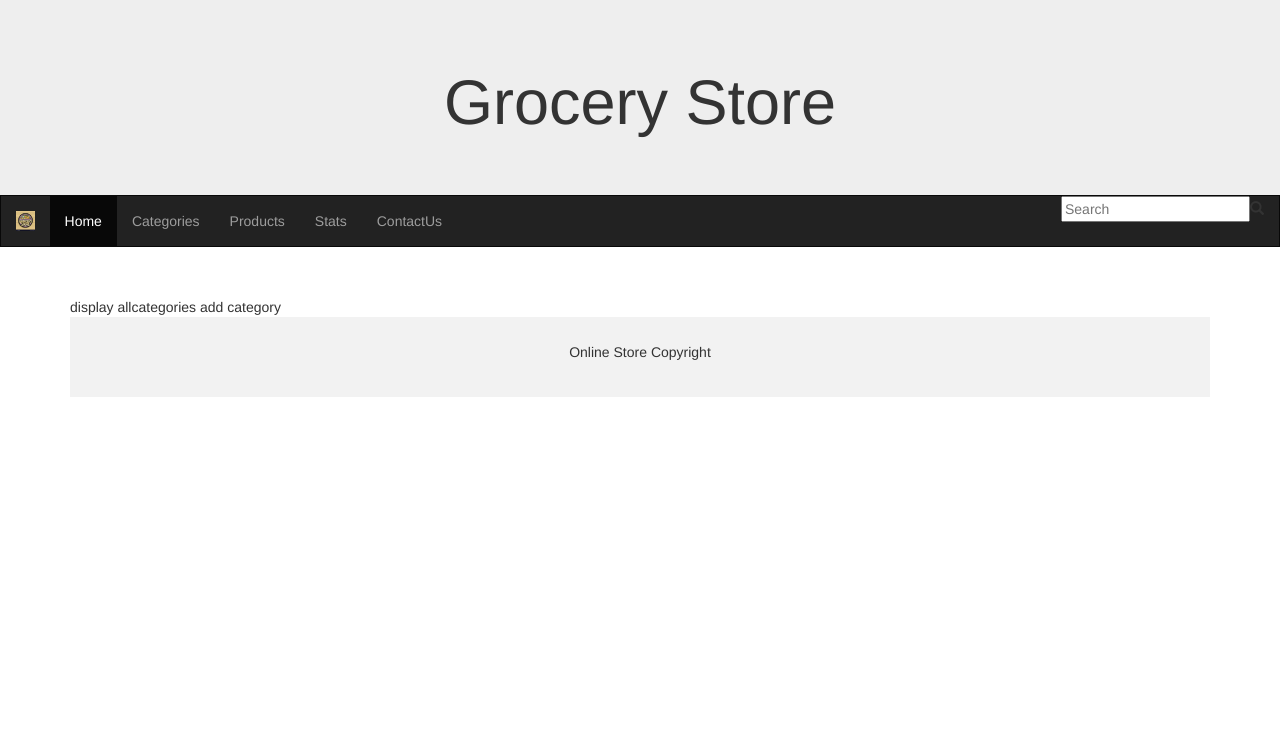
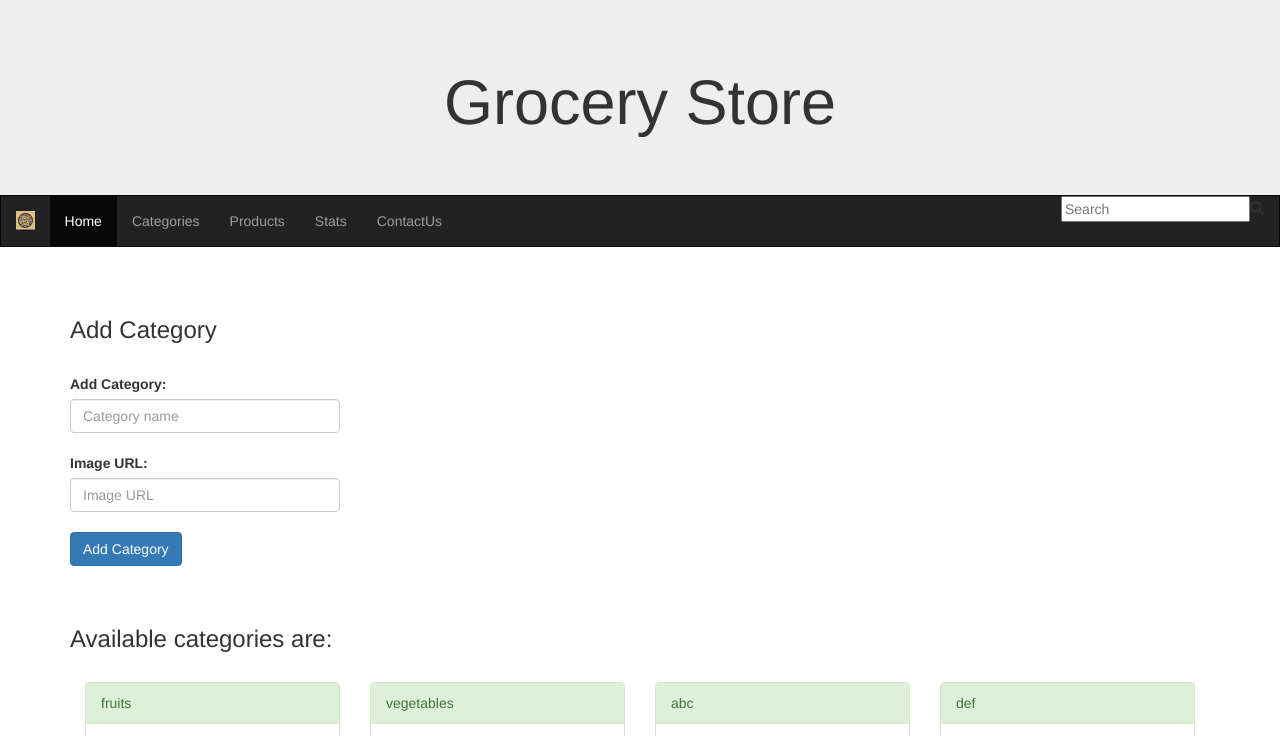
Before and after one commit to kaviiee/grocery-store, a Flask app: page /admin_categories in a window 1280 px wide. Shown: the top 736 px of the page. Before the commit the page ends 397 px from the top, so only its background shows below. Run offline with Flask 3, Linux system fonts and the light colour scheme; a user stored in the database is signed in; some libraries are stand-ins or nearby versions.

Commit message:
Admin add category

```diff
--- a/routes.py
+++ b/routes.py
@@ -110,15 +110,42 @@ def admin_home():
 @routes.route("/admin_categories")
 @login_required
 def admin_categories():
+    cats=Categories.query.all()
     # Fetch all categories from the database?
     # Display a template with a list of categories
-    return render_template("admin_categories.html")
+    return render_template("admin_categories.html", cats=cats)
 
 @routes.route("/add_category", methods=["GET", "POST"])
 def add_category():
-    # Add a new category to the database
-    # Redirect to categories after successful addition
-    pass
+    name = request.form.get("add_category")
+    img_url = request.form.get("img_url")
+    if category_exists(name):
+        flash("Category already exists")
+    else:
+        success=create_category(name, img_url)
+        if success:
+            flash("Category successfully added", "success")
+            return redirect(url_for("routes.admin_categories"))
+        else:
+            flash("Could not add category, please try again", "error")
+            return redirect(url_for("routes.admin_categories"))
+    return render_template("admin_categories.html")
+
+def category_exists(name):
+        return db.session.query(exists().where(Categories.name == name)).scalar()
+
+def create_category(name, img_url):
+
+    new_category = Categories(name=name, img_url=img_url)
+    db.session.add(new_category)
+    try:
+        # Commit the changes to the database
+        db.session.commit()
+        return True  # Return True to indicate success
+    except:
+        # Rollback the changes in case of an error
+        db.session.rollback()
+        return False  # Return False to indicate failure
 
 @routes.route("/edit_category/<int:category_id>", methods=["GET", "POST"])
 def edit_category(category_id):
--- a/templates/admin_base.html
+++ b/templates/admin_base.html
@@ -60,7 +60,7 @@
 <div class="container">
   {% block div %}
   {% endblock %}
-
+</div>
 
 <footer class="container-fluid text-center">
   <p>Online Store Copyright</p>
--- a/templates/admin_categories.html
+++ b/templates/admin_categories.html
@@ -5,6 +5,47 @@
 </ul>
 {% endblock %}
 {% block div %}
-display allcategories
-add category
+
+<form action="/add_category" method="post">
+    <h3>Add Category</h3>
+    <br>
+    <label for="add_category" class="form-label">Add Category:</label>
+	<input style="width: 270px;" type="text" class="form-control" name="add_category" id="add_category" placeholder="Category name" required>
+    <br>
+    <label for="img_url" class="form-label">Image URL:</label>
+	<input style="width: 270px;" type="text" class="form-control" name="img_url" id="img_url" placeholder="Image URL">
+    <br>
+    <input type="submit" class="btn btn-primary" name="add_category" value="Add Category" id="add_category">
+</form>
+{% with messages = get_flashed_messages() %}
+        {% if messages %}
+            <ul class="flash-messages">
+                {% for message in messages %}
+                    <li class="flash-message">{{ message }}</li>
+                {% endfor %}
+            </ul>
+        {% endif %}
+    {% endwith %}
+<br>
+<br>
+<h3>Available categories are:</h3>
+<br>
+{% for cat in cats%}
+<div class="col-md-3">
+    <div class="panel panel-success">
+        <div class="panel-heading">{{cat.name}}</div>
+        <div class="panel-body">
+            {% if cat.img_url == "" %}
+                <p>No image Available</p>
+            {% else %}
+                <img src={{cat.img_url}} class="img-responsive" alt="Image">
+            {% endif %}
+        </div>
+        <div class="panel-footer">
+            <a href="/edit_category" class="btn btn-primary" name="edit" value="edit">Edit</a>
+            <a href="/delete_category" class="btn btn-primary" name="delete" value="delete">Delete</a>
+        </div>
+    </div>
+</div>
+{% endfor %}
 {% endblock %}
```
Also changed, not shown: app.py (line endings or trailing spaces), instance/grocery_store.db.
